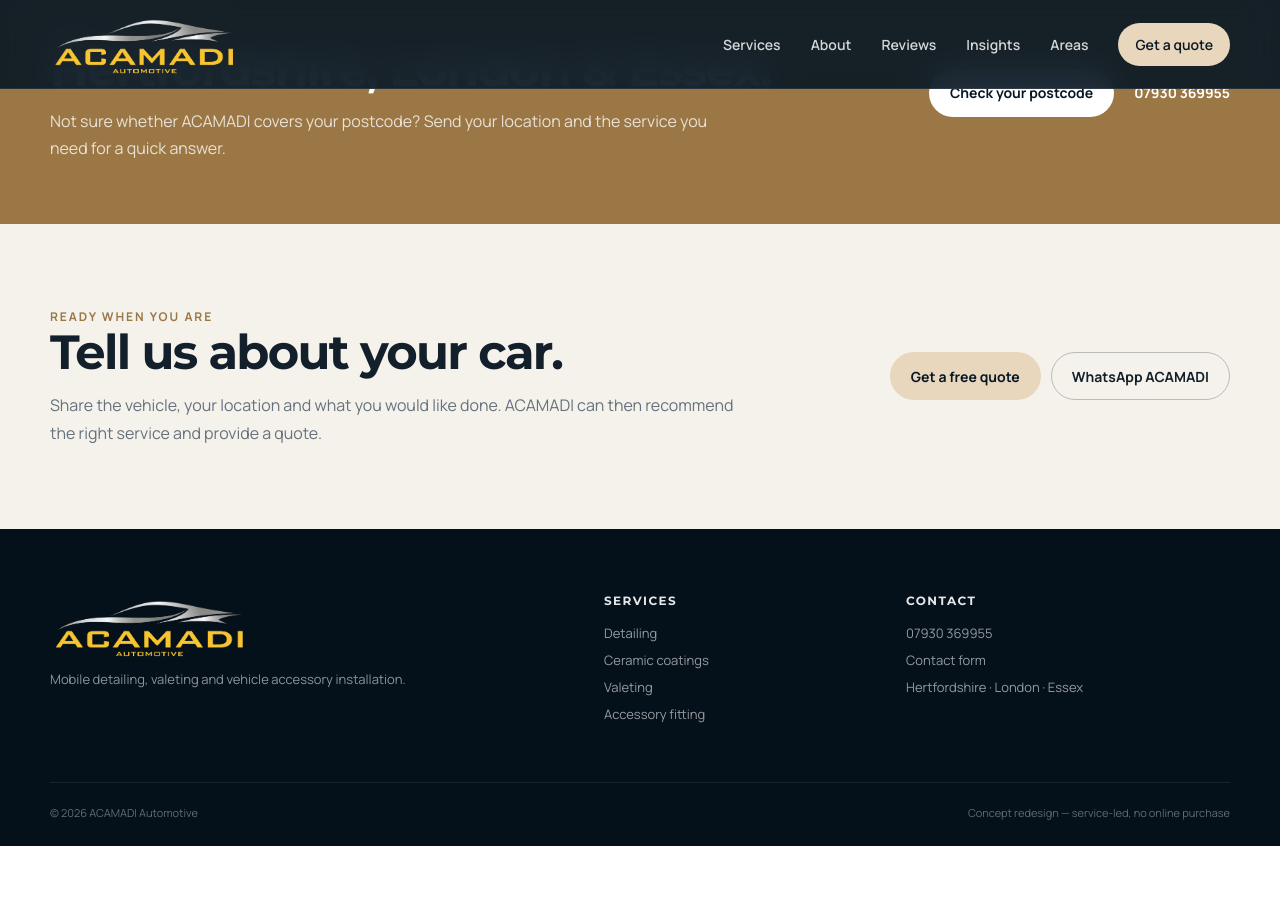
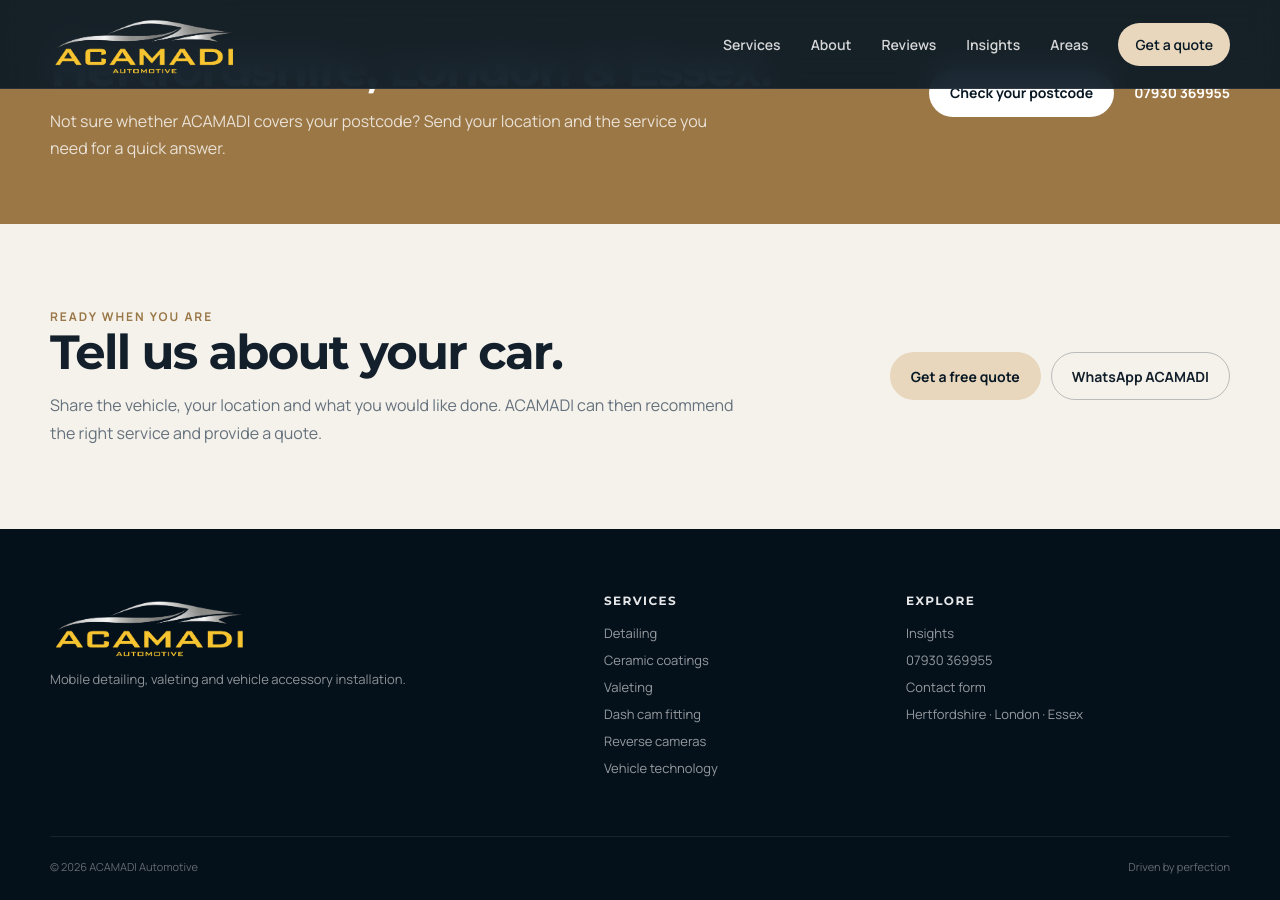
Before and after one commit to whz67wh7pt-lgtm/Acamadi, a Jekyll site: the page index.html, which Jekyll copies as it is, in a window 1280 px wide and 900 px high, scrolled down 3306 px. Built offline with Jekyll 4.4.1, drawn with Linux system fonts in a browser that asks for light colours; before the commit the page ends 4152 px from its top, so only the background shows below that.

Commit message:
Standardise footer links

```diff
--- a/index.html
+++ b/index.html
@@ -583,7 +583,7 @@
 
       <div>
 
-        <a class="brand footer-brand" href="#top">
+        <a class="brand footer-brand" href="index.html">
           <img
             src="images/acamadi-logo.png"
             alt="ACAMADI Automotive"
@@ -600,23 +600,23 @@
 
       <div>
 
-        <h3>
-          Services
-        </h3>
+        <h3>Services</h3>
 
-        <a href="#services">Detailing</a>
-        <a href="#services">Ceramic coatings</a>
-        <a href="#services">Valeting</a>
-        <a href="#services">Accessory fitting</a>
+        <a href="detailing.html">Detailing</a>
+        <a href="ceramic-coatings.html">Ceramic coatings</a>
+        <a href="valeting.html">Valeting</a>
+        <a href="dash-cam-installation.html">Dash cam fitting</a>
+        <a href="reverse-cameras.html">Reverse cameras</a>
+        <a href="vehicle-technology.html">Vehicle technology</a>
 
       </div>
 
 
       <div>
 
-        <h3>
-          Contact
-        </h3>
+        <h3>Explore</h3>
+
+        <a href="blogs/">Insights</a>
 
         <a href="tel:+447930369955">
           07930 369955
@@ -646,7 +646,7 @@
       </span>
 
       <span>
-        Concept redesign — service-led, no online purchase
+        Driven by perfection
       </span>
 
     </div>
```
